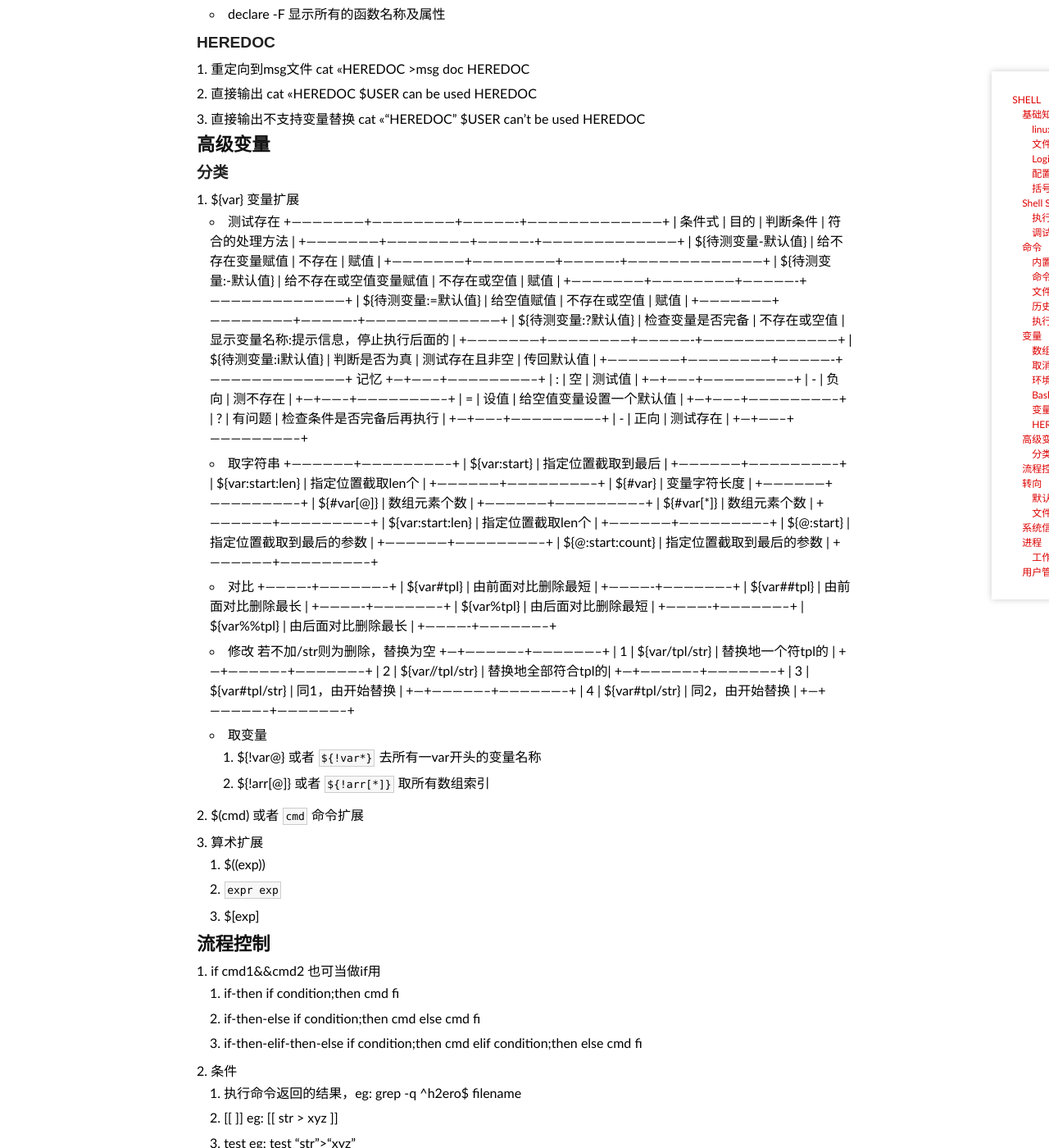
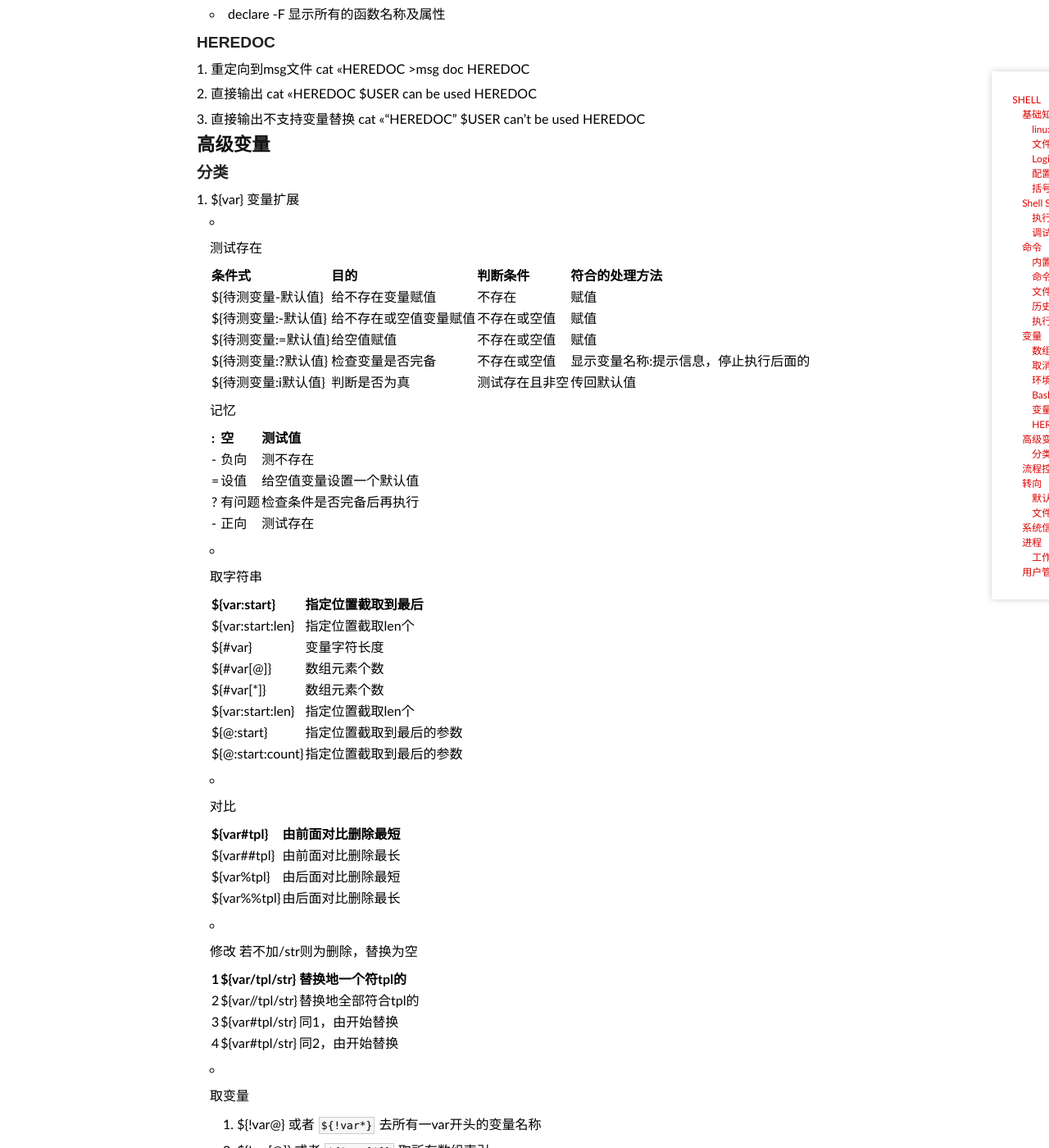
Before and after one commit to h2ero/h2ero.github.com, a Jekyll site: the page built from _posts/wiki/2012-09-01-shell-wiki.md, in a window 1280 px wide and 1400 px high, scrolled down 6206 px. Shown: the whole window at 82% size. Built offline with Jekyll 4.4.1, drawn with Linux system fonts in a browser that asks for light colours; some web fonts are replaced; Markdown is read by kramdown in place of the engine named in the settings; comment, search, counter and statistics services are not loaded.

Commit message:
chang table

```diff
--- a/_posts/wiki/2012-09-01-shell-wiki.md
+++ b/_posts/wiki/2012-09-01-shell-wiki.md
@@ -231,69 +231,53 @@ eg:lightdm:x:104:111:Light Display Manager:/var/lib/lightdm:/bin/false
 ###分类
 1. ${var} 变量扩展
 	+ 测试存在
-			+---------------------+------------------------+----------------+---------------------------------------+
-			| 条件式              | 目的                   | 判断条件       | 符合的处理方法                        |
-			+---------------------+------------------------+----------------+---------------------------------------+
-			| ${待测变量-默认值}  | 给不存在变量赋值       | 不存在         | 赋值                                  |
-			+---------------------+------------------------+----------------+---------------------------------------+
-			| ${待测变量:-默认值} | 给不存在或空值变量赋值 | 不存在或空值   | 赋值                                  |
-			+---------------------+------------------------+----------------+---------------------------------------+
-			| ${待测变量:=默认值} | 给空值赋值             | 不存在或空值   | 赋值                                  |
-			+---------------------+------------------------+----------------+---------------------------------------+
-			| ${待测变量:?默认值} | 检查变量是否完备       | 不存在或空值   | 显示变量名称:提示信息，停止执行后面的 |
-			+---------------------+------------------------+----------------+---------------------------------------+
-			| ${待测变量:i默认值} | 判断是否为真           | 测试存在且非空 | 传回默认值                            |
-			+---------------------+------------------------+----------------+---------------------------------------+
-			记忆
-			+---+--------+--------------------------+
-			| : | 空     | 测试值                   |
-			+---+--------+--------------------------+
-			| - | 负向   | 测不存在                 |
-			+---+--------+--------------------------+
-			| = | 设值   | 给空值变量设置一个默认值 |
-			+---+--------+--------------------------+
-			| ? | 有问题 | 检查条件是否完备后再执行 |
-			+---+--------+--------------------------+
-			| - | 正向   | 测试存在                 |
-			+---+--------+--------------------------+
+
+	   条件式              | 目的                   | 判断条件       | 符合的处理方法
+       --------------------|------------------------|----------------|---------------------------------------
+	   ${待测变量-默认值}  | 给不存在变量赋值       | 不存在         | 赋值
+	   ${待测变量:-默认值} | 给不存在或空值变量赋值 | 不存在或空值   | 赋值
+	   ${待测变量:=默认值} | 给空值赋值             | 不存在或空值   | 赋值
+	   ${待测变量:?默认值} | 检查变量是否完备       | 不存在或空值   | 显示变量名称:提示信息，停止执行后面的
+	   ${待测变量:i默认值} | 判断是否为真           | 测试存在且非空 | 传回默认值
+
+	   记忆
+
+	   | : | 空     | 测试值                   |
+	   |---|--------|--------------------------|
+	   | - | 负向   | 测不存在                 |
+	   | = | 设值   | 给空值变量设置一个默认值 |
+	   | ? | 有问题 | 检查条件是否完备后再执行 |
+	   | - | 正向   | 测试存在                 |
+
+
 	+ 取字符串
-			+------------------+--------------------------+
-			| ${var:start}     | 指定位置截取到最后       |
-			+------------------+--------------------------+
-			| ${var:start:len} | 指定位置截取len个        |
-			+------------------+--------------------------+
-			| ${#var}          | 变量字符长度             |
-			+------------------+--------------------------+
-			| ${#var[@]}       | 数组元素个数             |
-			+------------------+--------------------------+
-			| ${#var[\*]}      | 数组元素个数             |
-			+------------------+--------------------------+
-			| ${var:start:len} | 指定位置截取len个        |
-			+------------------+--------------------------+
-			| ${@:start}       | 指定位置截取到最后的参数 |
-			+------------------+--------------------------+
-			| ${@:start:count} | 指定位置截取到最后的参数 |
-			+------------------+--------------------------+
+
+	   | ${var:start}     | 指定位置截取到最后       |
+	   |------------------|--------------------------|
+	   | ${var:start:len} | 指定位置截取len个        |
+	   | ${#var}          | 变量字符长度             |
+	   | ${#var[@]}       | 数组元素个数             |
+	   | ${#var[\*]}      | 数组元素个数             |
+	   | ${var:start:len} | 指定位置截取len个        |
+	   | ${@:start}       | 指定位置截取到最后的参数 |
+	   | ${@:start:count} | 指定位置截取到最后的参数 |
+
 	+ 对比
-			 +-------------+--------------------+
-			 | ${var#tpl}  | 由前面对比删除最短 |
-			 +-------------+--------------------+
-			 | ${var##tpl} | 由前面对比删除最长 |
-			 +-------------+--------------------+
-			 | ${var%tpl}  | 由后面对比删除最短 |
-			 +-------------+--------------------+
-			 | ${var%%tpl} | 由后面对比删除最长 |
-			 +-------------+--------------------+
+
+	   | ${var#tpl}  | 由前面对比删除最短 |
+	   |-------------|--------------------|
+	   | ${var##tpl} | 由前面对比删除最长 |
+	   | ${var%tpl}  | 由后面对比删除最短 |
+	   | ${var%%tpl} | 由后面对比删除最长 |
+
 	+ 修改 若不加/str则为删除，替换为空
-            +---+-----------------+--------------------+
-            | 1 | ${var/tpl/str}  | 替换地一个符tpl的  |
-            +---+-----------------+--------------------+
-            | 2 | ${var//tpl/str} | 替换地全部符合tpl的|
-            +---+-----------------+--------------------+
-            | 3 | ${var#tpl/str}  | 同1，由开始替换    |
-            +---+-----------------+--------------------+
-            | 4 | ${var#tpl/str}  | 同2，由开始替换    |
-            +---+-----------------+--------------------+
+
+       | 1 | ${var/tpl/str}  | 替换地一个符tpl的  |
+       |---|-----------------|--------------------|
+       | 2 | ${var//tpl/str} | 替换地全部符合tpl的|
+       | 3 | ${var#tpl/str}  | 同1，由开始替换    |
+       | 4 | ${var#tpl/str}  | 同2，由开始替换    |
+
 	+ 取变量
 		1. ${!var@} 或者 `${!var*}` 去所有一var开头的变量名称
 		2. ${!arr[@]} 或者 `${!arr[*]}` 取所有数组索引
```
Also changed, not shown: _posts/wiki/2012-09-22-Git-wiki.md (+0 -5 lines).
